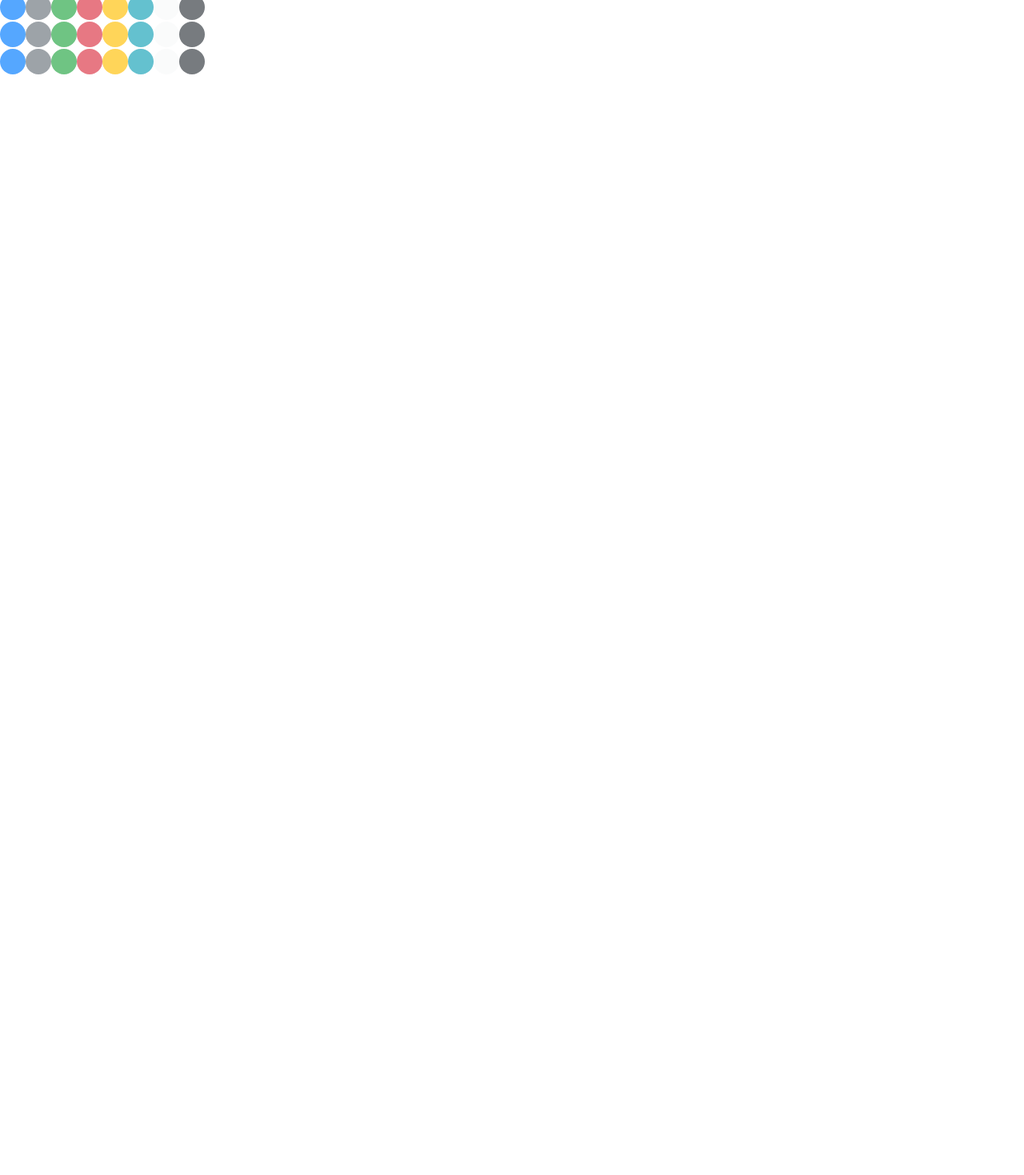
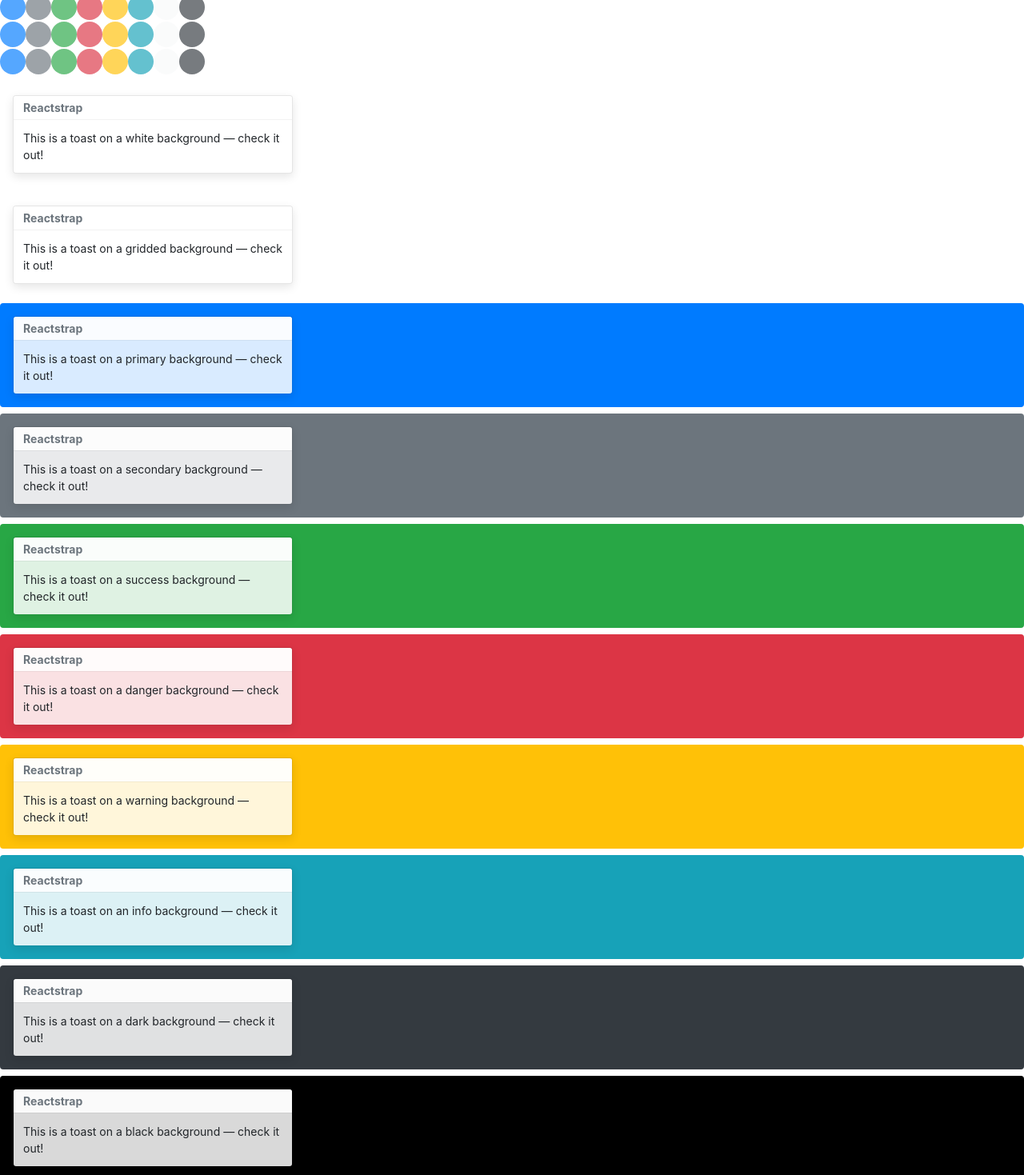
Before and after one commit to DatBoiLuiskrrt/styledComponents, a React (Create React App) app in the folder components/: page / in a window 1280 px wide. Shown: the part 440-1909 px from the top of the page at 80% size. Before the commit the page ends 800 px from the top, so only its background shows below. Built offline with nearby package versions, Linux system fonts and the light colour scheme.

Commit message:
Added a new component that containes an imported style component from reactstrap

```diff
--- a/components/src/App.js
+++ b/components/src/App.js
@@ -2,6 +2,7 @@
 import Header from '../src/components/Header';
 import Body from "../src/components/Body";
 import Spirals from "../src/components/Spinners";
+import Toasties from "../src/components/Toast";
 
 function App() {
   return (
@@ -14,6 +15,7 @@
      <Spirals />
      <Spirals />
      <Spirals />
+     <Toasties />
 
 
     </div>
--- a/components/src/components/Body.js
+++ b/components/src/components/Body.js
@@ -16,6 +16,7 @@
           <Button>Button</Button>
         </CardBody>
       </Card>
+
     </div>
     );
 };
--- /dev/null
+++ b/components/src/components/Toast.js
@@ -0,0 +1,112 @@
+import React from "react";
+
+import { Toast, ToastBody, ToastHeader } from 'reactstrap';
+
+const Toastie = (props) => {
+  return (
+    <div>
+      <div className="p-3 my-2 rounded">
+        <Toast>
+          <ToastHeader>
+            Reactstrap
+          </ToastHeader>
+          <ToastBody>
+            This is a toast on a white background — check it out!
+          </ToastBody>
+        </Toast>
+      </div>
+      <div className="p-3 my-2 rounded bg-docs-transparent-grid">
+        <Toast>
+          <ToastHeader>
+            Reactstrap
+          </ToastHeader>
+          <ToastBody>
+            This is a toast on a gridded background — check it out!
+          </ToastBody>
+        </Toast>
+      </div>
+      <div className="p-3 bg-primary my-2 rounded">
+        <Toast>
+          <ToastHeader>
+            Reactstrap
+          </ToastHeader>
+          <ToastBody>
+            This is a toast on a primary background — check it out!
+          </ToastBody>
+        </Toast>
+      </div>
+      <div className="p-3 bg-secondary my-2 rounded">
+        <Toast>
+          <ToastHeader>
+            Reactstrap
+          </ToastHeader>
+          <ToastBody>
+            This is a toast on a secondary background — check it out!
+          </ToastBody>
+        </Toast>
+      </div>
+      <div className="p-3 bg-success my-2 rounded">
+        <Toast>
+          <ToastHeader>
+            Reactstrap
+          </ToastHeader>
+          <ToastBody>
+            This is a toast on a success background — check it out!
+          </ToastBody>
+        </Toast>
+      </div>
+      <div className="p-3 bg-danger my-2 rounded">
+        <Toast>
+          <ToastHeader>
+            Reactstrap
+          </ToastHeader>
+          <ToastBody>
+            This is a toast on a danger background — check it out!
+          </ToastBody>
+        </Toast>
+      </div>
+      <div className="p-3 bg-warning my-2 rounded">
+        <Toast>
+          <ToastHeader>
+            Reactstrap
+          </ToastHeader>
+          <ToastBody>
+            This is a toast on a warning background — check it out!
+          </ToastBody>
+        </Toast>
+      </div>
+      <div className="p-3 bg-info my-2 rounded">
+        <Toast>
+          <ToastHeader>
+            Reactstrap
+          </ToastHeader>
+          <ToastBody>
+            This is a toast on an info background — check it out!
+          </ToastBody>
+        </Toast>
+      </div>
+      <div className="p-3 bg-dark my-2 rounded">
+        <Toast>
+          <ToastHeader>
+            Reactstrap
+          </ToastHeader>
+          <ToastBody>
+            This is a toast on a dark background — check it out!
+          </ToastBody>
+        </Toast>
+      </div>
+      <div className="p-3 my-2 rounded" style={{ background: 'black' }}>
+        <Toast>
+          <ToastHeader>
+            Reactstrap
+          </ToastHeader>
+          <ToastBody>
+            This is a toast on a black background — check it out!
+          </ToastBody>
+        </Toast>
+      </div>
+    </div>
+  );
+};
+
+export default Toastie;
```
